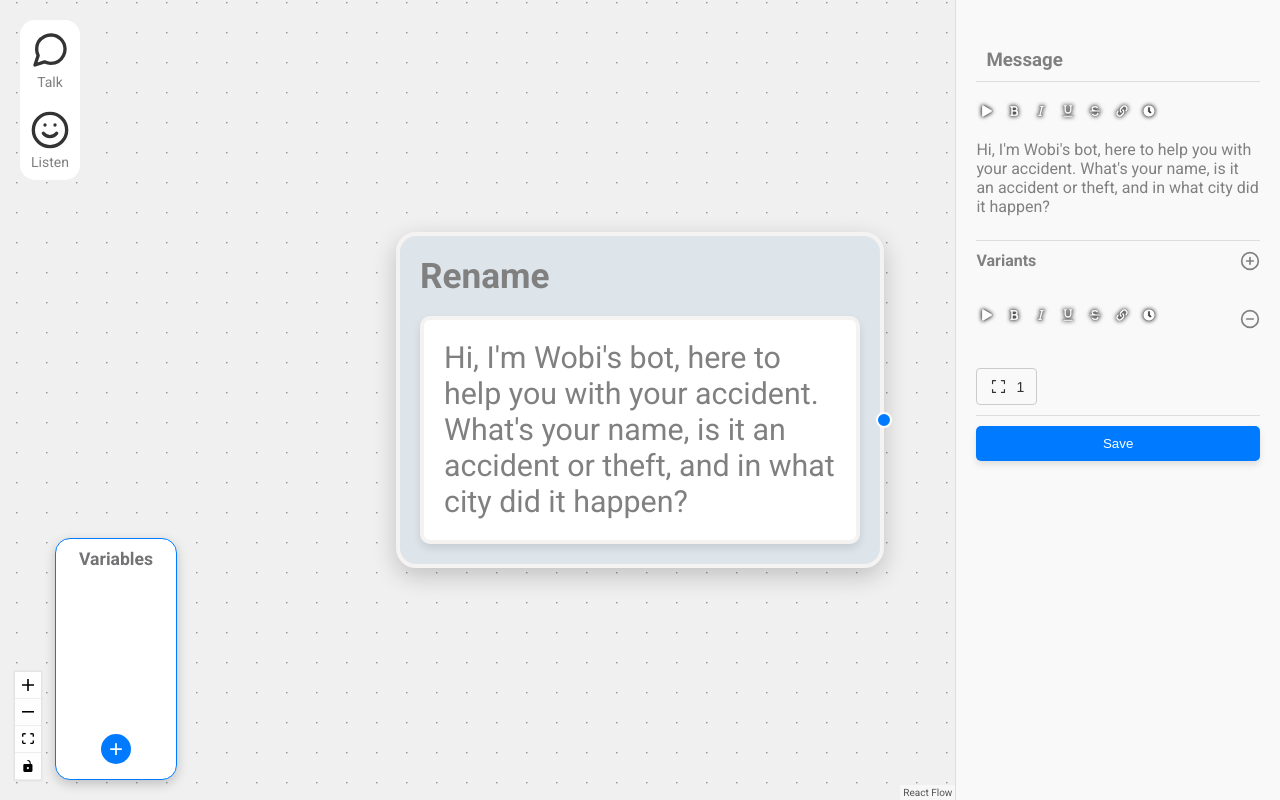
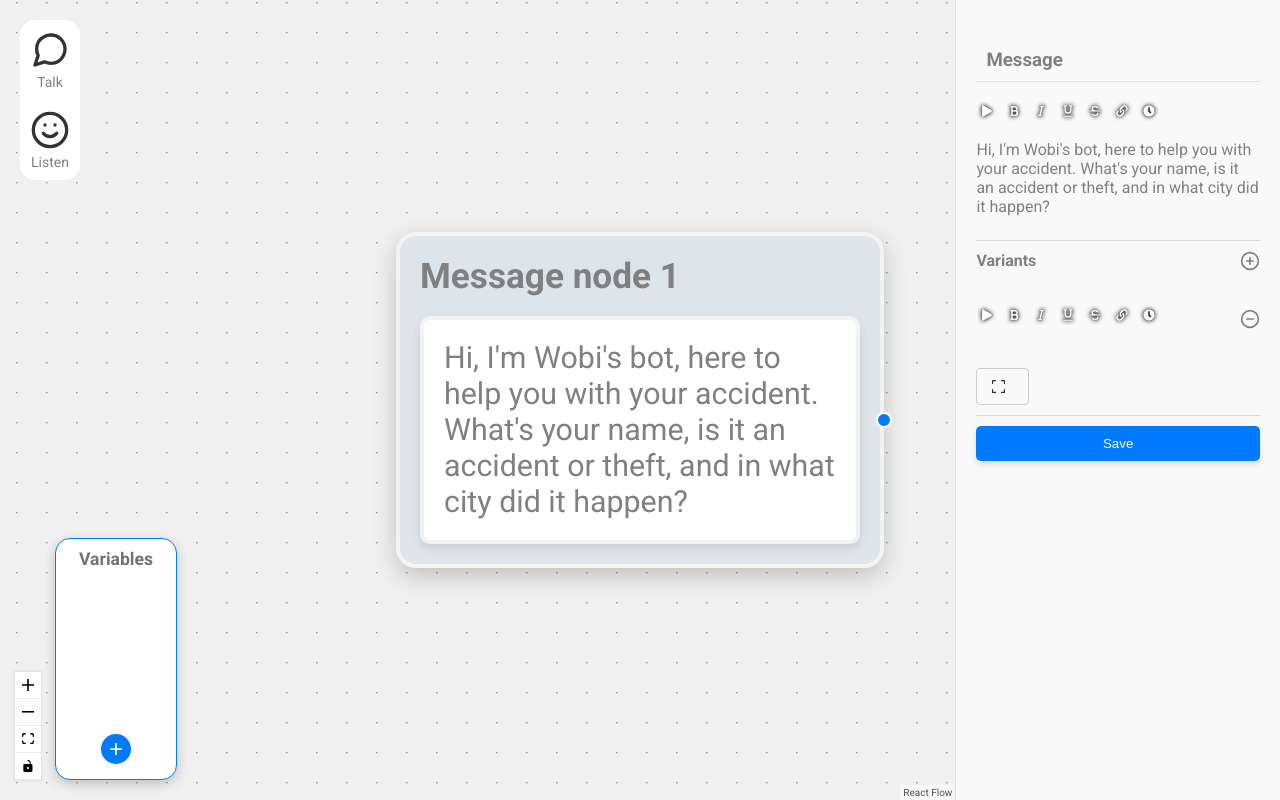
Before and after one commit to nangerno/BotBuilder, a React (Vite) app: page / in a window 1280 px wide. Both pictures are taken after a click on the element 640 px from the left and 400 px from the top of the page. Built offline with nearby package versions, Linux system fonts and the light colour scheme.

Commit message:
updated node node toolbar

```diff
--- a/src/Board.jsx
+++ b/src/Board.jsx
@@ -28,7 +28,7 @@ const initialNodes = [
     id: "1",
     type: "custom",
     data: {
-      label: "Rename",
+      label: "Message node 1",
       message:
         "Hi, I'm Wobi's bot, here to help you with your accident. What's your name, is it an accident or theft, and in what city did it happen?",
       style: { backgroundColor: "#dde4ea" },
@@ -81,12 +81,18 @@ const Board = () => {
 
   const addNode = useCallback(
     (label) => {
+      const count = nodes.reduce((acc, node) => {
+        if (node.data.label.includes(label)) {
+          return acc + 1;
+        }
+        return acc;
+      }, 1);
       const newNode = {
         id: (nodes.length + 1).toString(),
         type: "custom",
         data: {
-          label,
-          message: `This is a ${label} node.`,
+          label: `${label} ${count}`,
+          message: `${label} ${count}`,
           style: { backgroundColor: "#dde4ea" },
         },
         position: {
--- a/src/MessageRightPanel.jsx
+++ b/src/MessageRightPanel.jsx
@@ -33,7 +33,6 @@ const MessageRightPanel = ({
   handleMessageChange,
   handleFormatText,
   handleCondition,
-  renderConditionLength,
   addCondition,
   removeCondition,
   setActiveTabForCondition,
@@ -42,11 +41,10 @@ const MessageRightPanel = ({
 }) => {
 
   const [newVariable, setNewVariable] = useState([]);
-
+  const [isCondition, setIsCondition] = useState("");
   useEffect(()=>{
     setNewVariable(variableData);
-    console.log(renderConditionLength)
-  }, [variableData. renderConditionLength])
+  }, [variableData])
 
   return (
     <div
@@ -259,13 +257,10 @@ const MessageRightPanel = ({
             >
               <PiCornersOut size={19} />
             </span>
-            {/* Condition */}
-            {/* Uncomment and adjust the conditional rendering logic as needed */}
-            {/* {conditions.length === 1 ? ' Condition' : ' ' + conditions.length} */}
-            {conditionCount==0 ? (
-              <div>Condition</div>
+            {conditionCount==1 ? (
+              <div>{variantConditions[variant.id]?.[1]}</div>
             ) : (
-              <div>{conditionCount}</div>
+              <div style={{color:'#00ff00'}}>{conditionCount}</div>
             )}
           </button>
 
--- a/src/Toolbar.jsx
+++ b/src/Toolbar.jsx
@@ -6,6 +6,7 @@ import React, {
   useEffect,
 } from "react";
 import { FiMessageCircle, FiPlus, FiSmile, FiMessageSquare } from "react-icons/fi";
+import { RiColorFilterAiLine } from "react-icons/ri";
 const Toolbar = ({ nodes, addNode }) => {
   const [isDropdownOpen, setIsDropdownOpen] = useState(false);
   let timeoutId;
@@ -73,7 +74,7 @@ const Toolbar = ({ nodes, addNode }) => {
             }}
           >
             <div
-              onClick={() => handleNodeSelection("Message Node")}
+              onClick={() => handleNodeSelection("Message node")}
               style={{
                 display: "flex",
                 alignItems: "center",
@@ -101,7 +102,39 @@ const Toolbar = ({ nodes, addNode }) => {
                   color: "#333",
                 }}
               >
-                Message Node
+                Message node
+              </span>
+            </div>
+            <div
+              onClick={() => handleNodeSelection("Prompt node")}
+              style={{
+                display: "flex",
+                alignItems: "center",
+                gap: "10px",
+                padding: "10px",
+                cursor: "pointer",
+                borderBottom: "1px solid #ddd",
+                width: "150px",
+                transition: "background-color 0.4s ease, transform 0.2s ease",
+              }}
+              onMouseEnter={(e) => {
+                e.currentTarget.style.backgroundColor = "#f5f5f5";
+                e.currentTarget.style.transform = "scale(1.02)";
+              }}
+              onMouseLeave={(e) => {
+                e.currentTarget.style.backgroundColor = "transparent";
+                e.currentTarget.style.transform = "scale(1)";
+              }}
+            >
+              <RiColorFilterAiLine size={20} />
+              <span
+                style={{
+                  fontSize: "0.95rem",
+                  fontWeight: "500",
+                  color: "#333",
+                }}
+              >
+                Prompt node
               </span>
             </div>
           </div>
```
